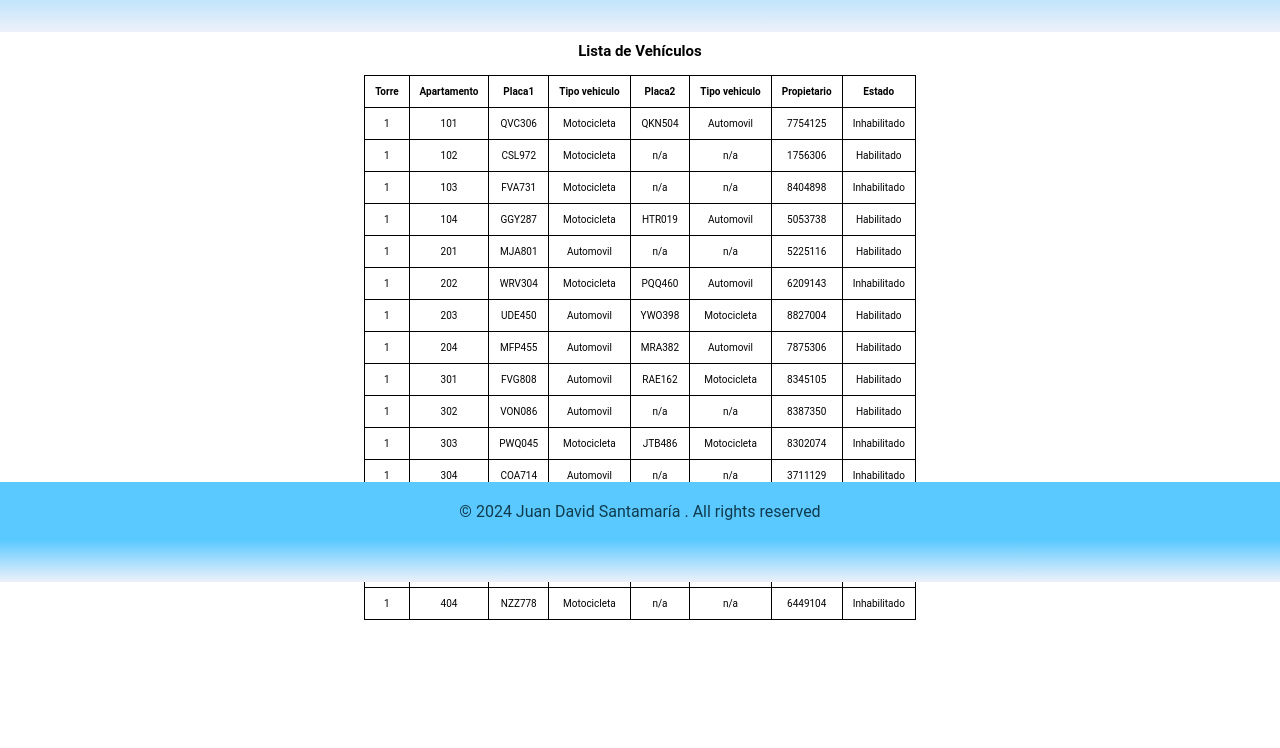
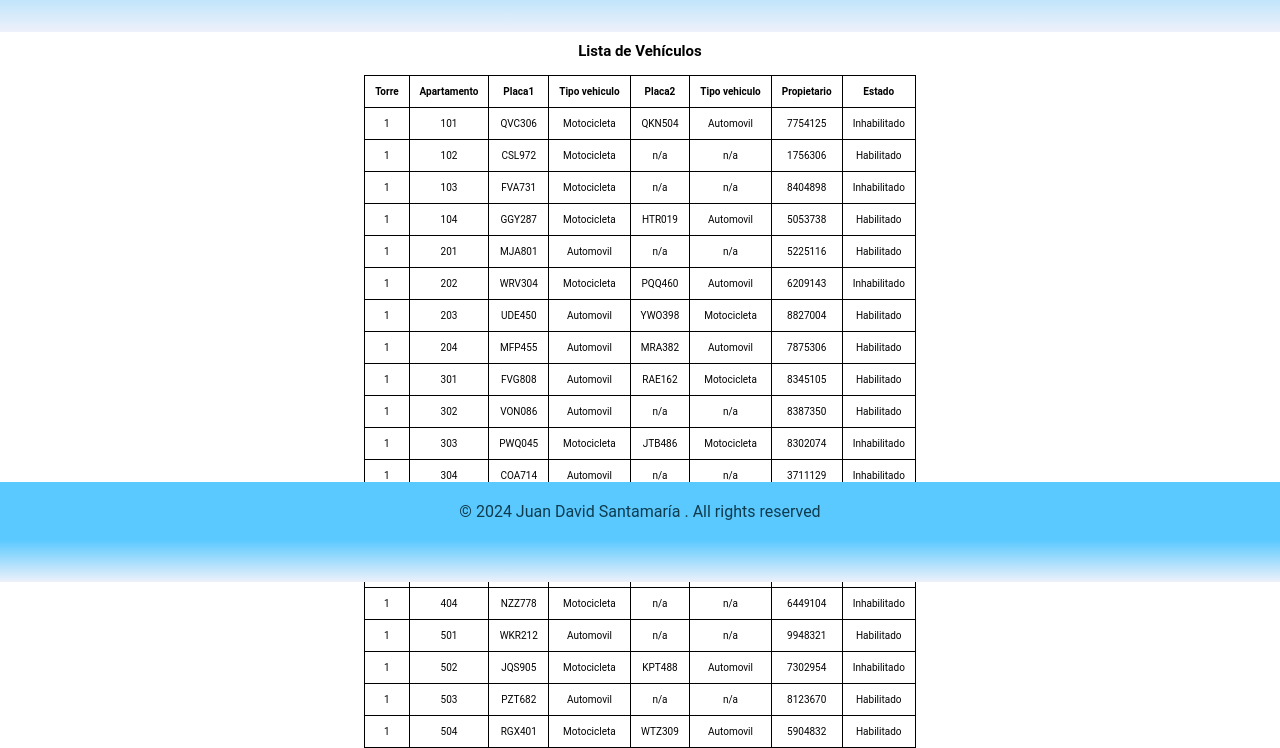
Before and after one commit to juanda404/ProyectoPH, a plain HTML site: page pages/listar.html in a window 1280 px wide. Shown: the part 218-966 px from the top of the page. Before the commit the page ends 838 px from the top, so only its background shows below. Drawn offline with Linux system fonts and the light colour scheme.

Commit message:
listado tabla actualizado y titulo de la pagina

```diff
--- a/pages/listar.html
+++ b/pages/listar.html
@@ -3,7 +3,7 @@
 <head>
     <meta charset="UTF-8">
     <meta name="viewport" content="width=device-width, initial-scale=1.0">
-    <title>Document</title>
+    <title>Lista de Vehiculos</title>
     <link rel="stylesheet" href="/css/style.css">
     <link rel="stylesheet" href="/css/listar-style.css">
     <link rel="apple-touch-icon" sizes="180x180" href="/assets/icons/apple-touch-icon.png">
@@ -202,6 +202,46 @@
                     <td>6449104</td>
                     <td>Inhabilitado</td>
                   </tr>
+                  <tr>
+                    <td>1</td>
+                    <td>501</td>
+                    <td>WKR212</td>
+                    <td>Automovil</td>
+                    <td>n/a</td>
+                    <td>n/a</td>
+                    <td>9948321</td>
+                    <td>Habilitado</td>
+                  </tr>
+                  <tr>
+                    <td>1</td>
+                    <td>502</td>
+                    <td>JQS905</td>
+                    <td>Motocicleta</td>
+                    <td>KPT488</td>
+                    <td>Automovil</td>
+                    <td>7302954</td>
+                    <td>Inhabilitado</td>
+                  </tr>
+                  <tr>
+                    <td>1</td>
+                    <td>503</td>
+                    <td>PZT682</td>
+                    <td>Automovil</td>
+                    <td>n/a</td>
+                    <td>n/a</td>
+                    <td>8123670</td>
+                    <td>Habilitado</td>
+                  </tr>
+                  <tr>
+                    <td>1</td>
+                    <td>504</td>
+                    <td>RGX401</td>
+                    <td>Motocicleta</td>
+                    <td>WTZ309</td>
+                    <td>Automovil</td>
+                    <td>5904832</td>
+                    <td>Habilitado</td>
+                  </tr>
                 <!-- Aquí se listarán los vehículos -->
             </tbody>
         </table>
```
